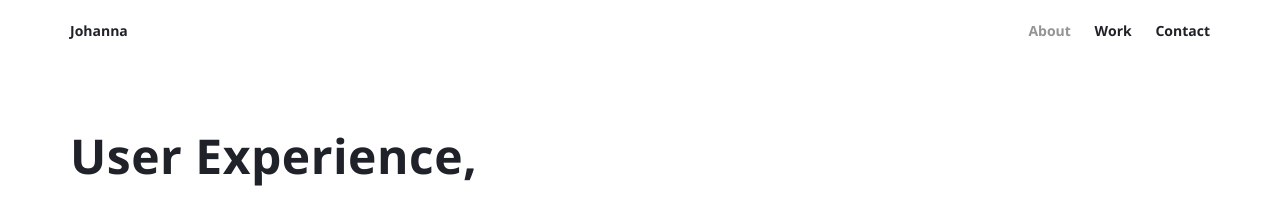
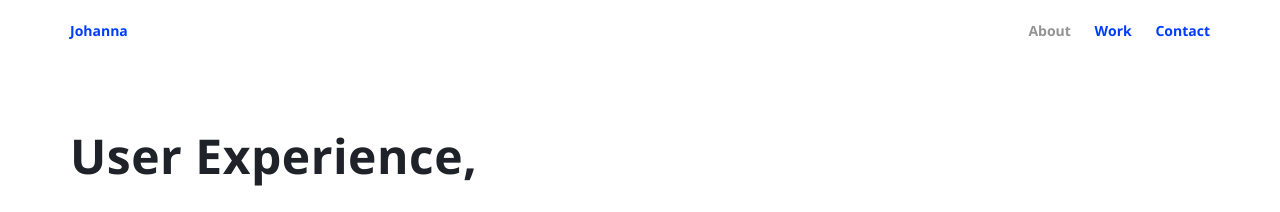
Before and after one commit to Batjohe/dahlroosjohanna.com, a Jekyll site: the page built from index.html, in a window 1280 px wide. Shown: the top 212 px of the page. Built offline with Jekyll 4.4.1, drawn with Linux system fonts in a browser that asks for light colours; some of the changed text lies outside the part shown.

Commit message:
gofindme

```diff
--- a/_sass/_layout.sass
+++ b/_sass/_layout.sass
@@ -13,6 +13,11 @@
 
 a
   text-decoration: none
+  color: #003cFF
+  transition: color .2s
+
+  &:hover
+    color: darken(#003cFF, 20%)
 
 h1
   font-weight: 700
--- a/_sass/about.sass
+++ b/_sass/about.sass
@@ -76,9 +76,6 @@
         letter-spacing: 0.5px
         margin-bottom: 30px
 
-      &__moar
-        color: #003cFF
-
     @media screen and (max-width: 960px - 1px)
       &__box
         margin-bottom: 60px
@@ -95,5 +92,3 @@
         width: 300px
         display: flex
         flex-direction: column
-
-        &__subtitle
--- a/index.html
+++ b/index.html
@@ -138,5 +138,14 @@
       <a class="volunteering__box__moar">Read More</a>
     </div>
   </div>
+</section>
 
+<section>
+  <h1>Find Me</h1>
+
+  <h1 class="regular">
+    <a target="_blank" rel="noopener noreferrer" href="https:/linkedin.com/in/johannadahlroos">LinkedIn</a>,
+    <a target="_blank" rel="noopener noreferrer" href="https://github.com/batjohe">GitHub</a>,
+    <a target="_blank" rel="noopener noreferrer" href="https://twitter.com/batjohe">Twitter</a>
+  </h1>
 </section>
```
